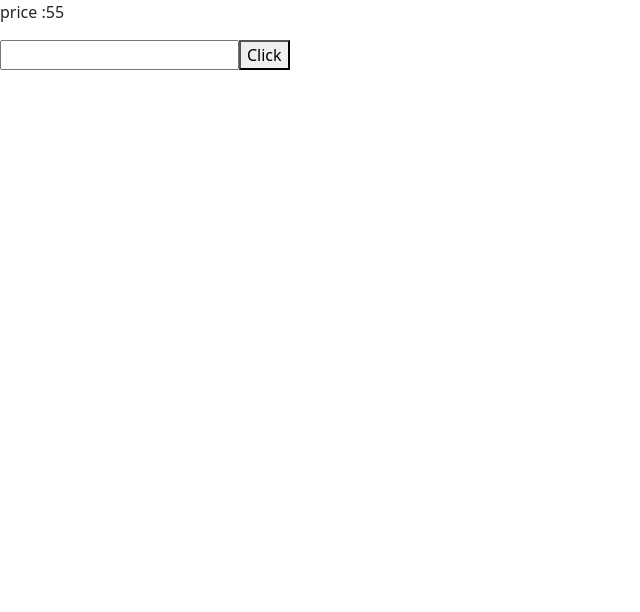
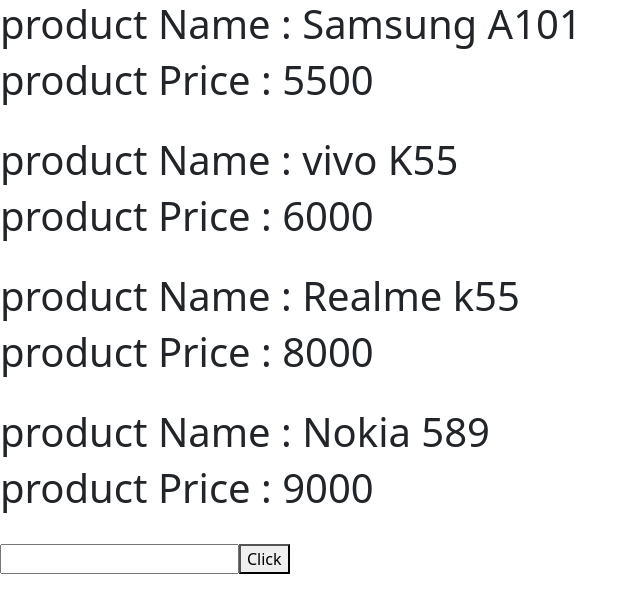
Before and after one commit to sainath-07/reactClasses, a React (Create React App) app: page / in a window 1280 px wide. Shown: the top 612 px of the page, without its empty margins (0-640 px from the left). Built offline with nearby package versions, Linux system fonts and the light colour scheme.

Commit message:
statehookarray

```diff
--- a/src/App.js
+++ b/src/App.js
@@ -1,5 +1,7 @@
 import EventHandler from "./ReactCourse/Eventhandling/Eventhadler"
+import Statehook from "./ReactCourse/StateHook/statehook"
 import Demo from "./ReactCourse/state/stateusingtheeventhandlers"
+import Statehookarray from "./ReactCourse/StateHook/statehookarray"
 
 
 
@@ -7,7 +9,7 @@
 const Ui = () => {
 
  return(
-            <Demo/>
+            <Statehookarray/>
   )
 }
 
--- /dev/null
+++ b/src/ReactCourse/StateHook/statehook.jsx
@@ -0,0 +1,85 @@
+import { useState } from "react";
+
+// useState is a React predefined method.
+// we have to pass the default value to useState which ever value we like to update
+// when we call the useState method it will return array
+// array consits of varaible and function
+// [variable,function]
+
+
+// we  have to import the usestate method from react
+//  we have to call the usestate method
+
+// Explanation:
+
+// variable is the intial value which is passed for useState() method  , here in the below code varaible will be "Samsung A15"
+// by using the second parameter function , by calling the function we can modify the inital value of the function
+
+// here i want to caputre the variable, function in the seperate varaibles so i will use the destructing..
+
+// here we can call second parameter function in two ways 1. passing the variable name as value 2. callbackfunction.
+const Statehook = () => {
+  //1. if we have only one value. to modify
+  // let product = "Samsung A15"
+  //     let price = 6000
+
+  //    let [productname,productprice]= useState("Samsung A1")
+
+  //2. if we have multiple data to be modified
+
+  let [productname, productprice] = useState(
+    {
+    product: "Samsung 121",
+    price: 5000,
+  },
+
+);
+
+  return (
+    <>
+      <h1>Product name : {productname.product}</h1>
+      <h1>Price : {productname.price}</h1>
+      {/* <h1>product : {JSON.stringify(productname)}</h1> */}
+
+      <input id="input" />
+      <button
+        onClick={() => {
+          let p = document.getElementById("input").value;
+          // productname=p
+
+          //   --------------------> if we have only one data to modify in the browser
+          // 1.
+          // productprice(p)
+          //2.
+          //   productprice(() => {
+          //     return p;
+          //   });
+          //   console.log(productname);
+
+          // productprice function will store the previous varaible value automatically
+          // productprice((prev)=>{
+          //     return prev+p;
+          // })
+          // console.log(productname)
+
+          //   ------------------------> if we have multiple data to modify in the browse
+
+
+        //   1.
+          //   productprice({
+          //     price: p,
+          //     product: productname.product,
+          //   });
+
+        //   2. object spreading
+          productprice({
+              ...productname,price : p
+          });
+        }}
+      >
+        click
+      </button>
+    </>
+  );
+};
+export default Statehook;
--- /dev/null
+++ b/src/ReactCourse/StateHook/statehookarray.jsx
@@ -0,0 +1,55 @@
+import React, { useState } from "react";
+
+const Statehookarray = () => {
+  let [product, updateproduct] = useState([
+    {
+      productName: "Samsung A101",
+      productPrice: 5500,
+    },
+    {
+      productName: "vivo K55",
+      productPrice: 6000,
+    },
+    {
+      productName: "Realme k55",
+      productPrice: 8000,
+    },
+    {
+      productName: "Nokia 589",
+      productPrice: 9000,
+    },
+  ]);
+
+  return (
+    <>
+      {product.map((eachobject, index) => {
+        const { productName, productPrice } = eachobject;
+        return (
+          <React.Fragment key={index}>
+            <h1> product Name : {productName}</h1>
+            <h1> product Price : {productPrice}</h1>
+            <br />
+
+          </React.Fragment>
+        );
+      })
+      }
+      <input type="text" id="input"/>
+      <button  onClick={()=>{
+        let p = document.getElementById("input").value
+
+        const newproduct= [...product,{productPrice:p}]
+          updateproduct(
+            product=newproduct
+          )
+      }}>Click</button>
+
+
+      {
+        console.log(product)
+      }
+    </>
+  );
+};
+
+export default Statehookarray;
```
